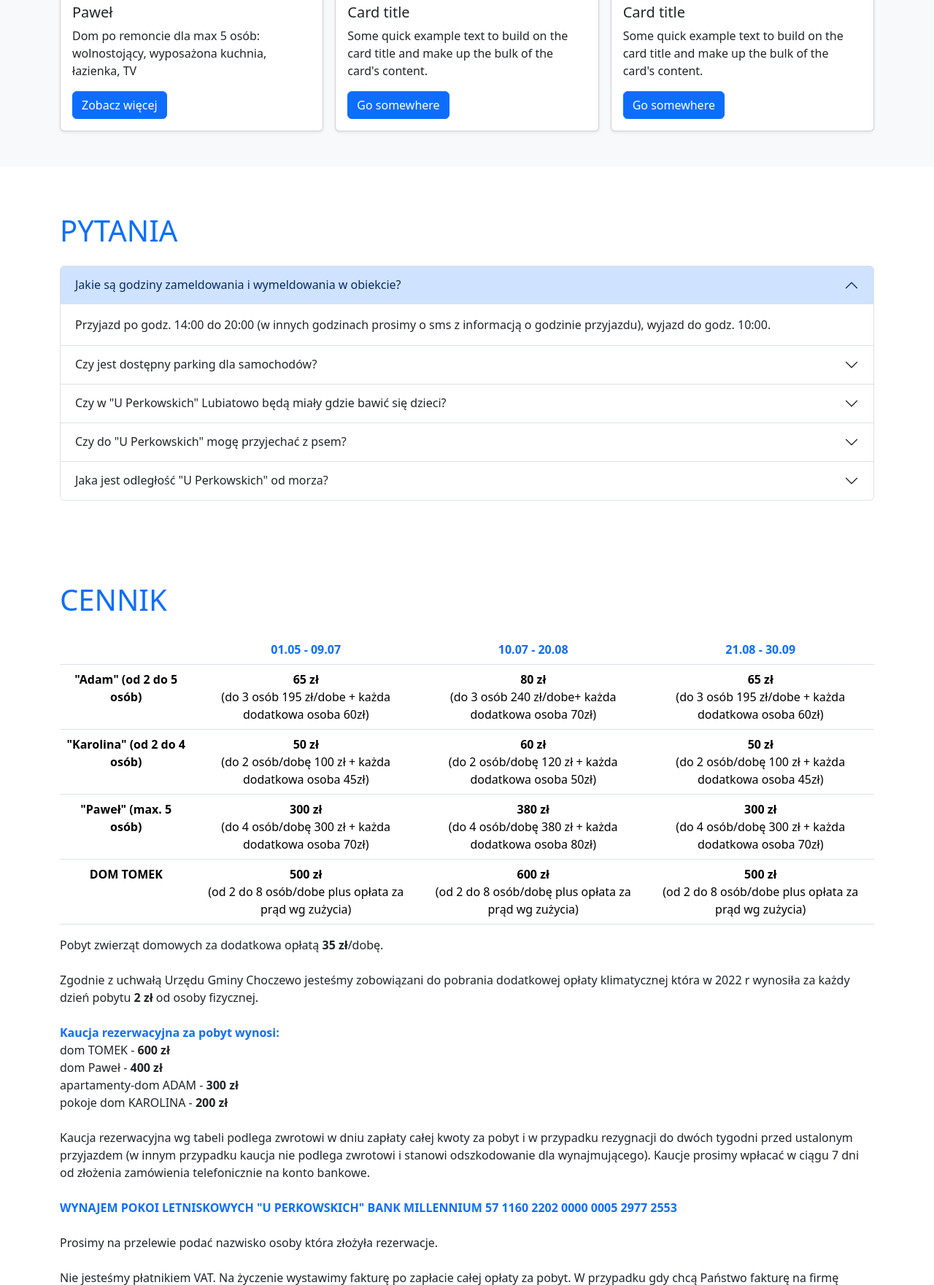
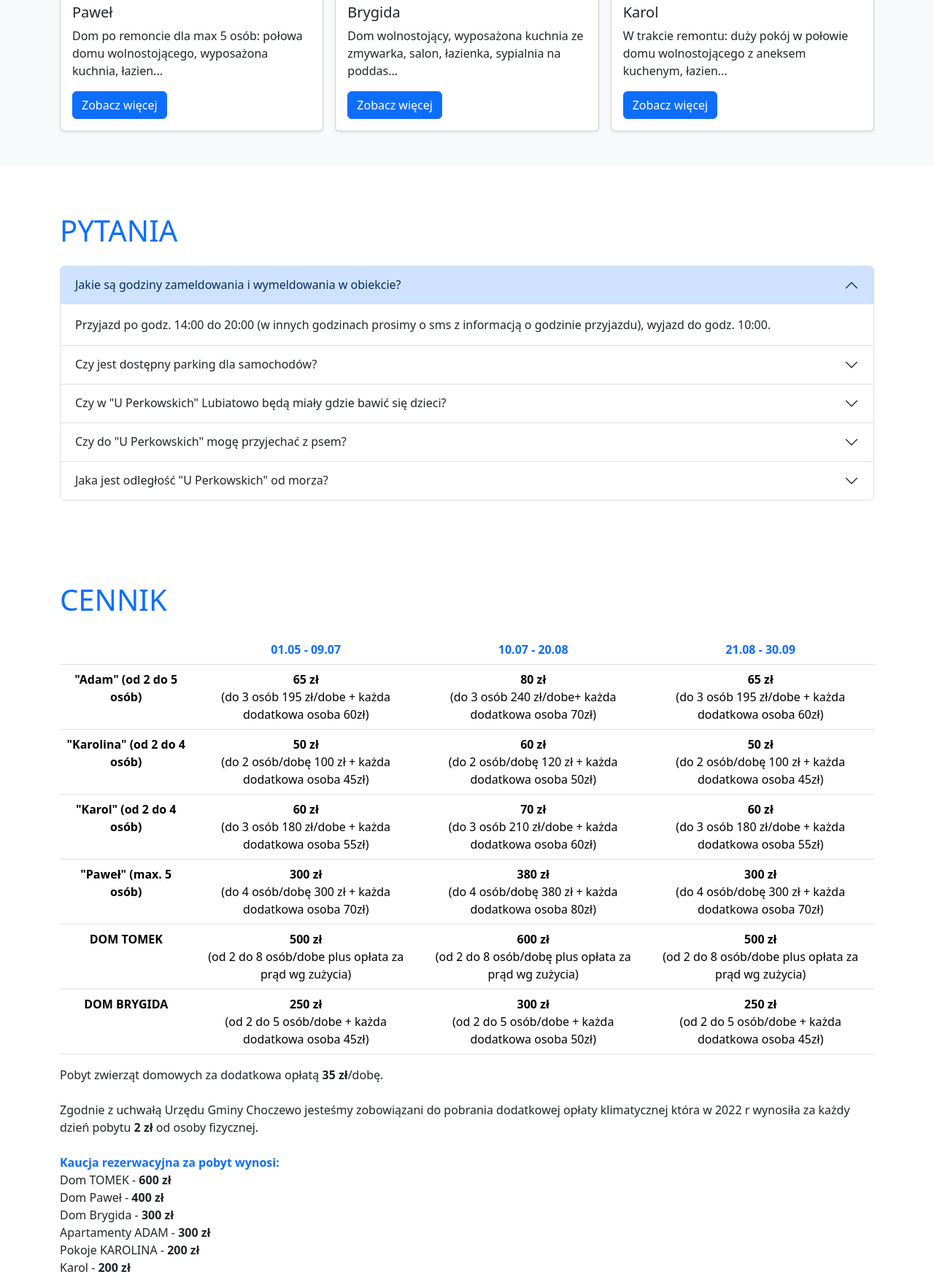
Before and after one commit to Grzegorz-Perkowski/family-business-website, a plain HTML site: page index.html in a window 1280 px wide. Shown: the part 1760-3521 px from the top of the page at 73% size. Drawn offline with nearby package versions, Linux system fonts and the light colour scheme.

Commit message:
Finish homepage

```diff
--- a/index.html
+++ b/index.html
@@ -47,13 +47,13 @@
         <div class="collapse navbar-collapse" id="navbarSupportedContent">
           <ul class="navbar-nav ms-auto me-2 mb-2 mb-lg-0 lead">
             <li class="nav-item">
-              <a class="nav-link active" href="#">Cennik</a>
+              <a class="nav-link active" href="#cennik">Cennik</a>
             </li>
             <li class="nav-item">
-              <a class="nav-link active" href="#">Oferta</a>
+              <a class="nav-link active" href="#oferta">Oferta</a>
             </li>
             <li class="nav-item">
-              <a class="nav-link active" href="#">Kontakt</a>
+              <a class="nav-link active" href="#kontakt">Kontakt</a>
             </li>
           </ul>
         </div>
@@ -158,7 +158,7 @@
     </div>
 
     <div class="album py-5 bg-light">
-      <div class="container">
+      <div class="container" id="oferta">
         <h1 class="text-primary py-3">OFERTA</h1>
         <div class="row row-cols-1 row-cols-sm-2 row-cols-md-3 g-3">
           <div class="col">
@@ -194,7 +194,7 @@
                 <h5 class="card-title">Adam</h5>
                 <p class="card-text">
                   Apartament 2-pokojowy, po generalnym remoncie dla 3-5 osób z
-                  aneksem kuchennym...
+                  aneksem kuchennym (kuchenk..
                 </p>
                 <a href="#" class="btn btn-primary">Zobacz więcej</a>
               </div>
@@ -214,7 +214,7 @@
                 <h5 class="card-title">Tomek</h5>
                 <p class="card-text">
                   Dom wolnostojący typu bungalow z tarasem ,ogrodzony,
-                  składający się z dużego salonu połączonego...
+                  składający się z dużego salonu po...
                 </p>
                 <a href="#" class="btn btn-primary">Zobacz więcej</a>
               </div>
@@ -233,8 +233,8 @@
               <div class="card-body">
                 <h5 class="card-title">Paweł</h5>
                 <p class="card-text">
-                  Dom po remoncie dla max 5 osób: wolnostojący, wyposażona
-                  kuchnia, łazienka, TV
+                  Dom po remoncie dla max 5 osób: połowa domu wolnostojącego,
+                  wyposażona kuchnia, łazien...
                 </p>
                 <a href="#" class="btn btn-primary">Zobacz więcej</a>
               </div>
@@ -244,19 +244,19 @@
           <div class="col">
             <div class="card shadow-sm">
               <img
-                src="/assets/images/test.jpg"
+                src="/assets/images/brygida-1.jpg"
                 class="card-img-top"
                 alt="..."
                 width="100%"
                 height="225"
               />
               <div class="card-body">
-                <h5 class="card-title">Card title</h5>
+                <h5 class="card-title">Brygida</h5>
                 <p class="card-text">
-                  Some quick example text to build on the card title and make up
-                  the bulk of the card's content.
+                  Dom wolnostojący, wyposażona kuchnia ze zmywarka, salon,
+                  łazienka, sypialnia na poddas...
                 </p>
-                <a href="#" class="btn btn-primary">Go somewhere</a>
+                <a href="#" class="btn btn-primary">Zobacz więcej</a>
               </div>
             </div>
           </div>
@@ -264,19 +264,19 @@
           <div class="col">
             <div class="card shadow-sm">
               <img
-                src="/assets/images/test.jpg"
+                src="/assets/images/budowa.png"
                 class="card-img-top"
                 alt="..."
                 width="100%"
                 height="225"
               />
               <div class="card-body">
-                <h5 class="card-title">Card title</h5>
+                <h5 class="card-title">Karol</h5>
                 <p class="card-text">
-                  Some quick example text to build on the card title and make up
-                  the bulk of the card's content.
+                  W trakcie remontu: duży pokój w połowie domu wolnostojącego z
+                  aneksem kuchenym, łazien...
                 </p>
-                <a href="#" class="btn btn-primary">Go somewhere</a>
+                <a href="#" class="btn btn-primary">Zobacz więcej</a>
               </div>
             </div>
           </div>
@@ -411,7 +411,7 @@
       </div>
     </div>
 
-    <div class="container my-5">
+    <div class="container my-5" id="cennik">
       <h1 class="text-primary py-3">CENNIK</h1>
       <table class="table text-center">
         <thead>
@@ -454,6 +454,21 @@
             </td>
           </tr>
           <tr>
+            <th scope="row">"Karol" (od 2 do 4 osób)</th>
+            <td>
+              <strong>60 zł</strong><br />
+              (do 3 osób 180 zł/dobe + każda dodatkowa osoba 55zł)
+            </td>
+            <td>
+              <strong>70 zł</strong><br />
+              (do 3 osób 210 zł/dobe + każda dodatkowa osoba 60zł)
+            </td>
+            <td>
+              <strong>60 zł</strong><br />
+              (do 3 osób 180 zł/dobe + każda dodatkowa osoba 55zł)
+            </td>
+          </tr>
+          <tr>
             <th scope="row">"Paweł" (max. 5 osób)</th>
             <td>
               <strong>300 zł</strong><br />
@@ -483,6 +498,21 @@
               (od 2 do 8 osób/dobe plus opłata za prąd wg zużycia)
             </td>
           </tr>
+          <tr>
+            <th scope="row">DOM BRYGIDA</th>
+            <td>
+              <strong>250 zł</strong><br />
+              (od 2 do 5 osób/dobe + każda dodatkowa osoba 45zł)
+            </td>
+            <td>
+              <strong>300 zł</strong><br />
+              (od 2 do 5 osób/dobe + każda dodatkowa osoba 50zł)
+            </td>
+            <td>
+              <strong>250 zł</strong><br />
+              (od 2 do 5 osób/dobe + każda dodatkowa osoba 45zł)
+            </td>
+          </tr>
         </tbody>
       </table>
       <p>
@@ -496,10 +526,12 @@
         <strong class="text-primary"
           >Kaucja rezerwacyjna za pobyt wynosi:</strong
         ><br />
-        dom TOMEK - <strong>600 zł</strong><br />
-        dom Paweł - <strong>400 zł</strong><br />
-        apartamenty-dom ADAM - <strong>300 zł</strong><br />
-        pokoje dom KAROLINA - <strong>200 zł</strong><br />
+        Dom TOMEK - <strong>600 zł</strong><br />
+        Dom Paweł - <strong>400 zł</strong><br />
+        Dom Brygida - <strong>300 zł</strong><br />
+        Apartamenty ADAM - <strong>300 zł</strong><br />
+        Pokoje KAROLINA - <strong>200 zł</strong><br />
+        Karol - <strong>200 zł</strong><br />
         <br />
         Kaucja rezerwacyjna wg tabeli podlega zwrotowi w dniu zapłaty całej
         kwoty za pobyt i w przypadku rezygnacji do dwóch tygodni przed ustalonym
@@ -520,7 +552,7 @@
       </p>
     </div>
 
-    <div class="container">
+    <div class="container" id="kontakt">
       <div class="row">
         <div class="contact-container col-lg-4 text-center my-5 my-lg-0">
           <h1 class="text-primary text-start my-lg-3">KONTAKT</h1>
```
Also changed, not shown: assets/images/brygida-1.jpg (added), assets/images/budowa.png (added).
